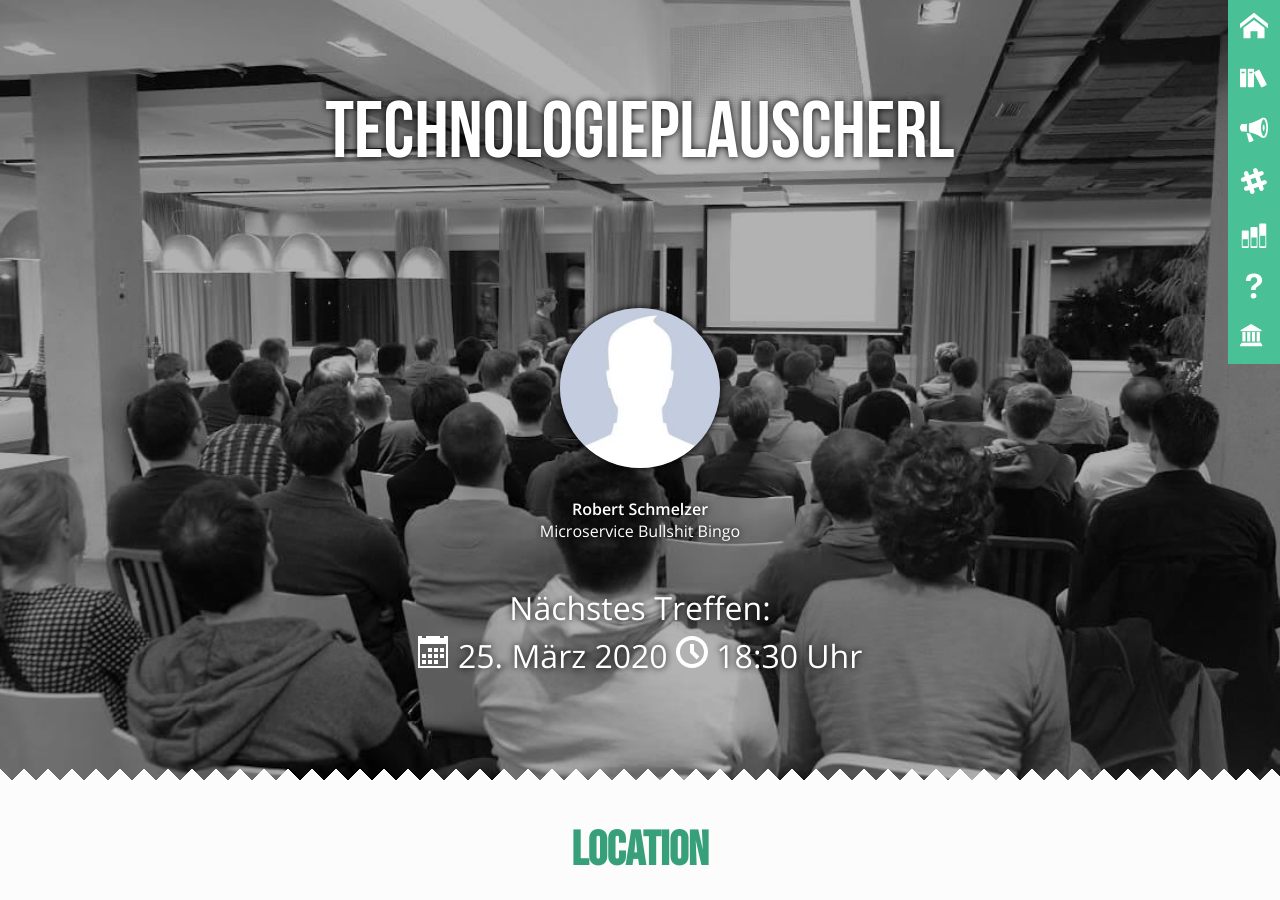
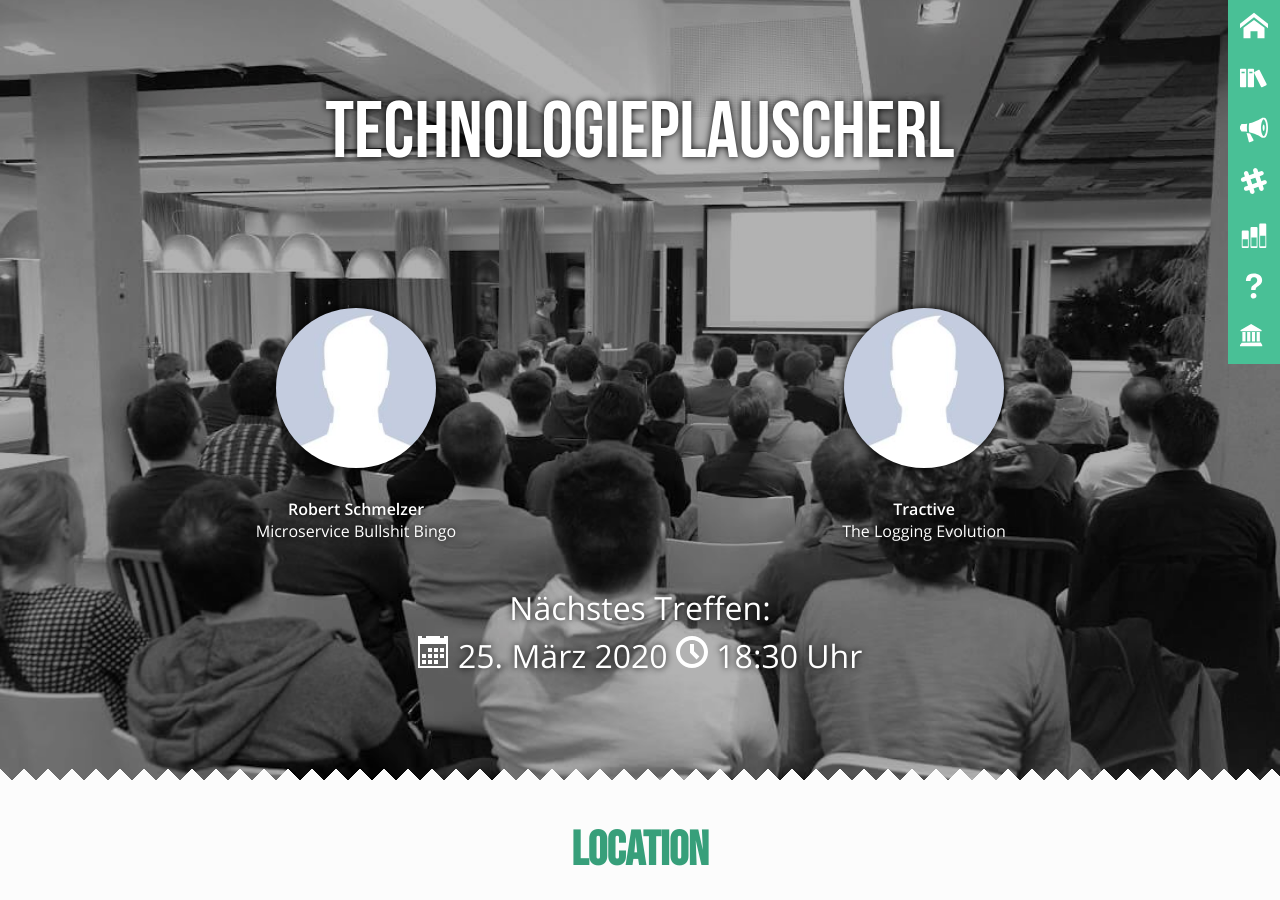
Before and after one commit to mericanAncer127/plauscherl, a Jekyll site: the page built from index.html, in a window 1280 px wide and 900 px high. Built offline with Jekyll 4.4.1, drawn with Linux system fonts in a browser that asks for light colours.

Commit message:
Add Tractive talk

```diff
--- a/_plauscherl/75.html
+++ b/_plauscherl/75.html
@@ -27,5 +27,9 @@ speakers:
   name: "Robert Schmelzer"
   talk: "Microservice Bullshit Bingo"
   img: "/img/speaker_male_no_img.jpg"
+-
+  name: "Tractive"
+  talk: "The Logging Evolution"
+  img: "/img/speaker_male_no_img.jpg"
 
 ---
```
